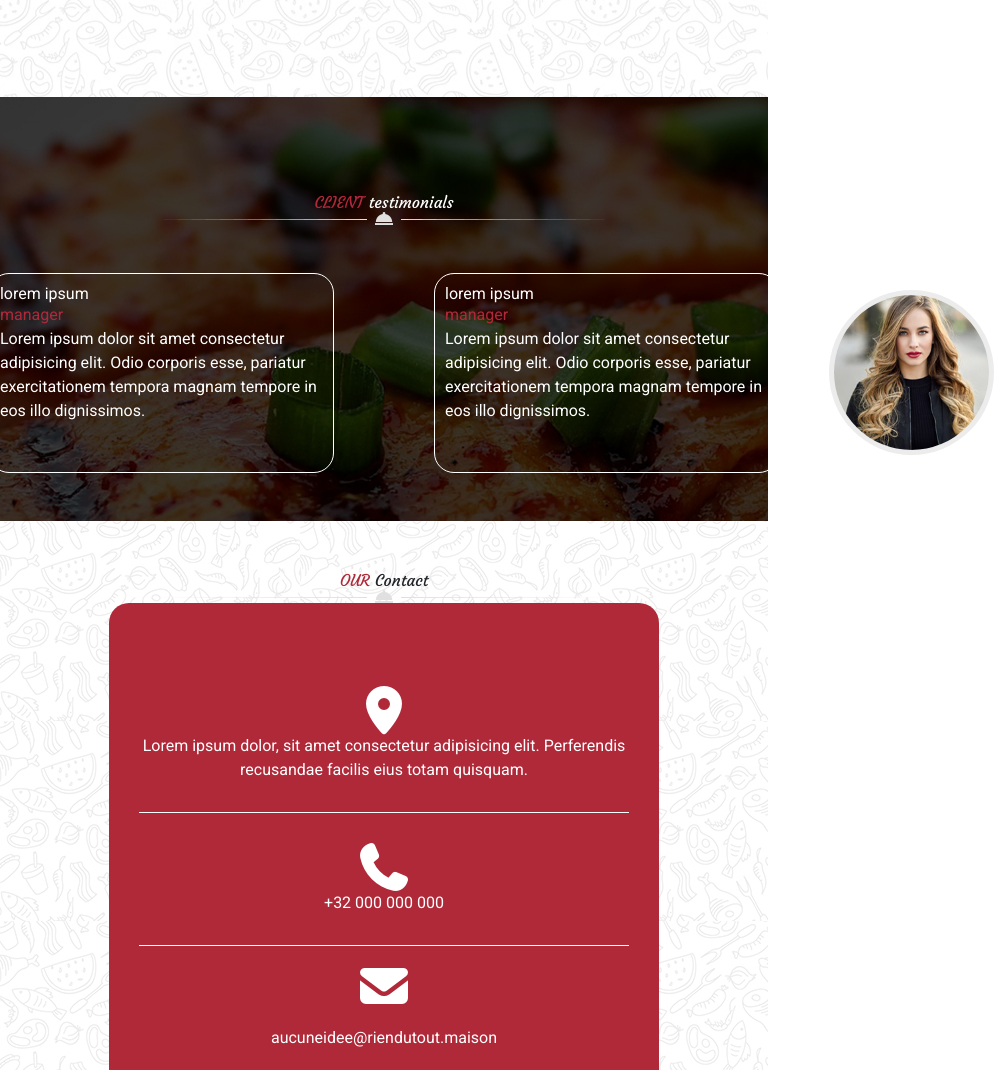
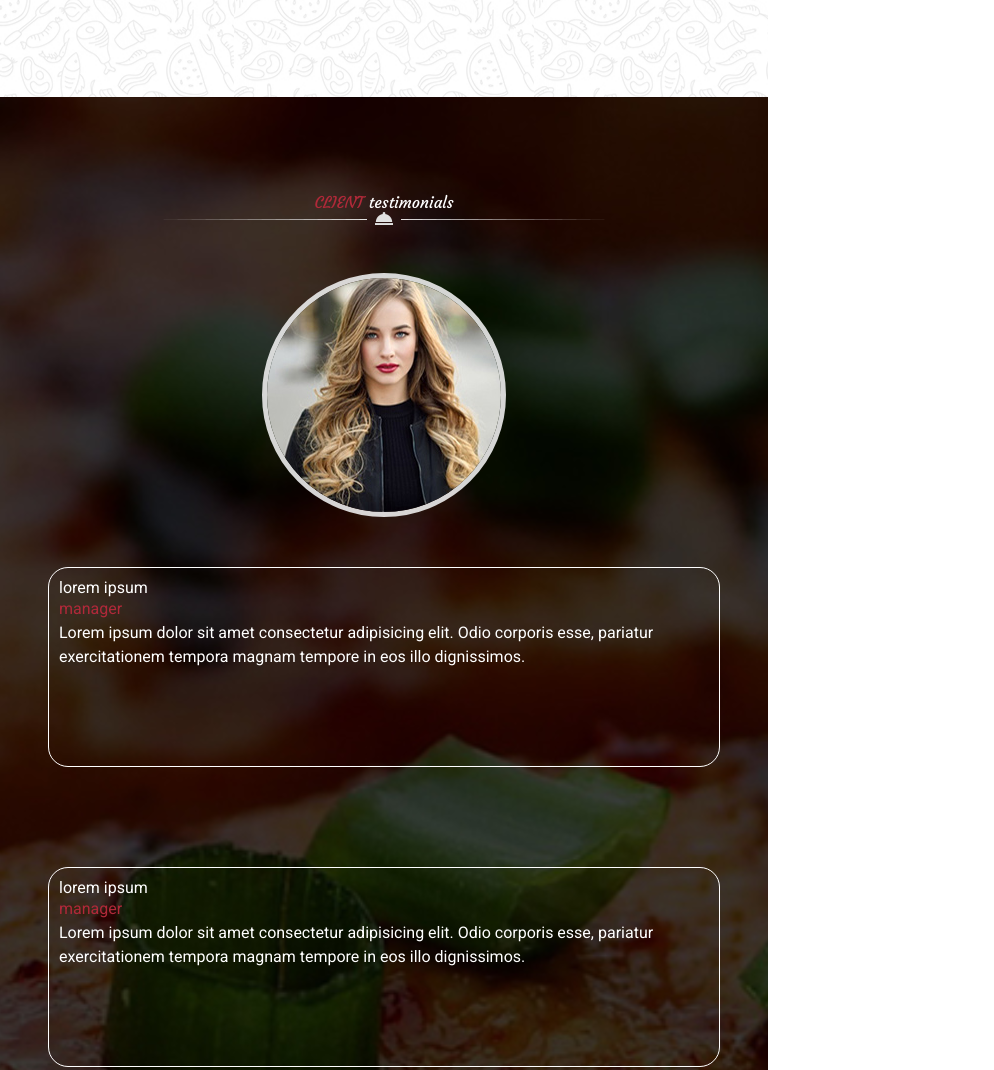
Before and after one commit to Cocquibus/git_bootstrap_les_chefs_14, a website: page index.html in a window 768 px wide. Shown: the part 5084-6154 px from the top of the page, 994 px wide, since content can reach past the window. Drawn offline with nearby package versions, Linux system fonts and the light colour scheme.

Commit message:
media 1024, 768

```diff
--- a/index.html
+++ b/index.html
@@ -842,7 +842,7 @@
                 <h1 class="stylefont text-white"><span class="trouge">CLIENT</span> testimonials</h1>
                 <img src="./public/img/decoration_line.png" alt="">
             </div>
-            <div class="d-flex justify-content-center align-items-center mt-5 text-white">
+            <div class="d-flex alignementmonial justify-content-center align-items-center mt-5 text-white">
                 <div>
                     <img class="imgtesti" src="./public/img/testimonial1.jpg" alt="">
                 </div>
--- a/src/sass/modules/_media.sass
+++ b/src/sass/modules/_media.sass
@@ -40,6 +40,13 @@
             margin: 0px 30px
     .feuille1
         width: 100% !important
+    .alignementmonial
+        flex-direction: column
+    .cadrecarte
+        margin: 30px 0px !important
+        width: 100% !important
+    .surplus
+        width: 280px !important
 
 @media (min-width:768px) and (max-width:1024px)
     .fixage
@@ -58,3 +65,7 @@
     .plat1, .plat2, .plat3, .plat4
         .gras
             font-size: 0.8em !important
+    .alignementmonial
+        flex-direction: column
+    .cadrecarte
+        margin: 50px 10px !important
--- a/src/sass/modules/_section4.sass
+++ b/src/sass/modules/_section4.sass
@@ -1,6 +1,6 @@
 .sectiondame
     background-image: url(../img/testimonials_background.jpg)
-    background-size: 100
+    background-size: cover
     height: 100%
     width: 100%
     background-position: center center
@@ -8,9 +8,9 @@
         border-radius: 50%
         border: 5px solid #eaeaeae7
     .femmew
-        width: 1000px
+        width: 100%
     .cadrecarte
-        width: 500px
+        width: 380px
         border: 1px solid white
         height: 200px
         border-radius: 20px
```
Also changed, not shown: public/css/app.css, public/css/media.css, 1 other file.
